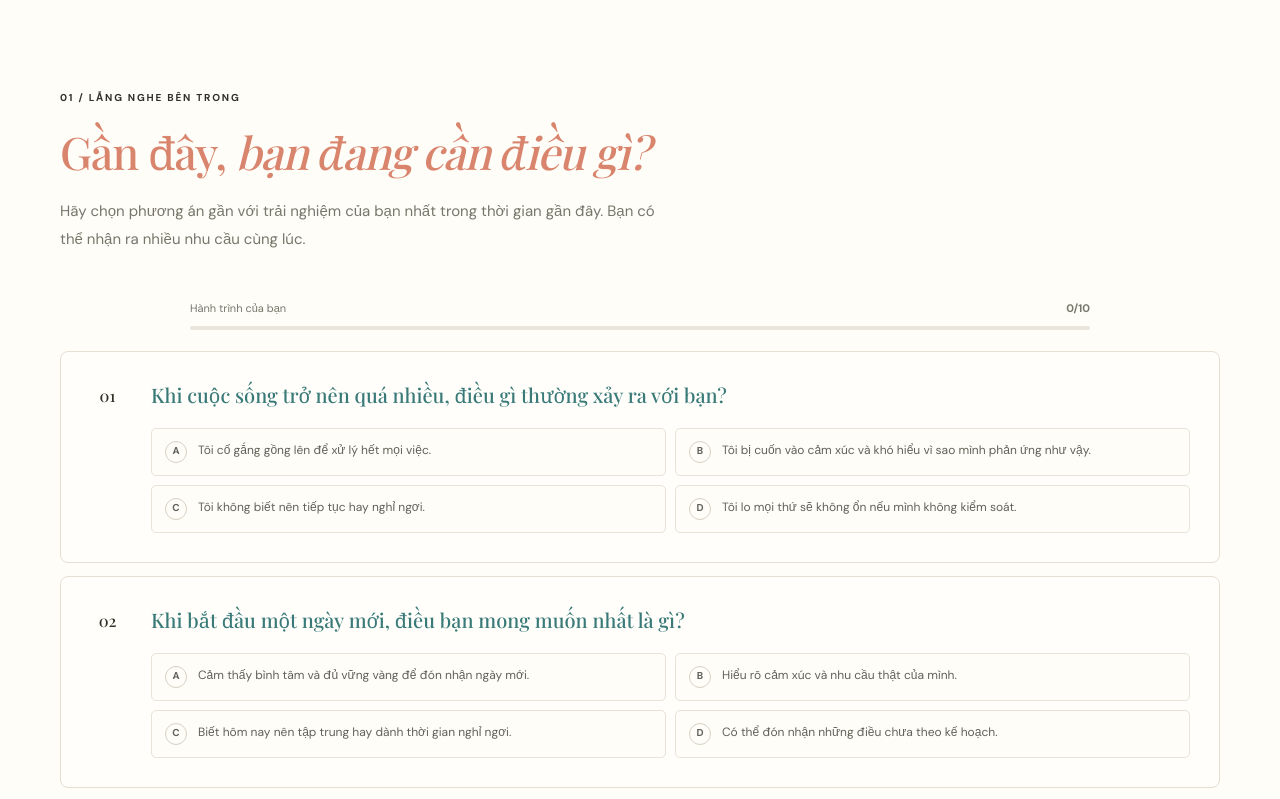
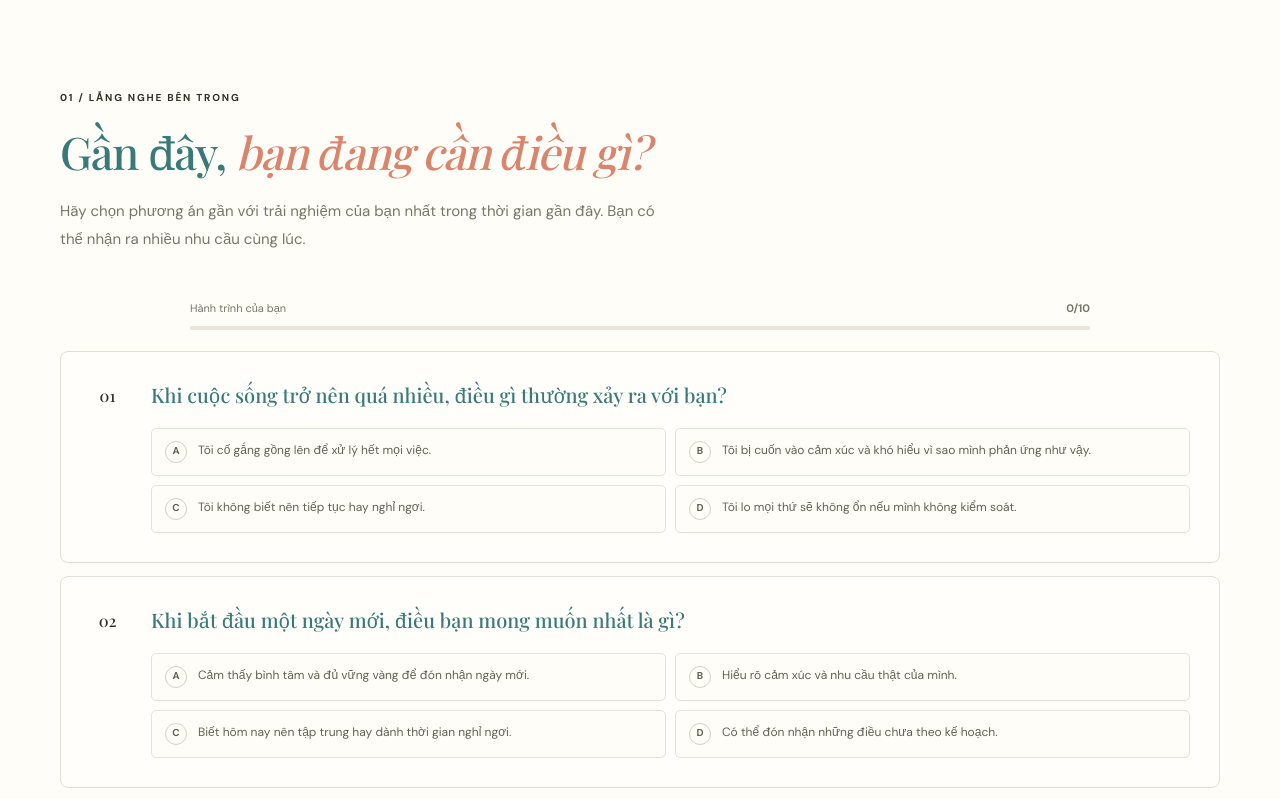
Before and after one commit to ThanhHuong25/gpt_quiz, a Next.js app: page / in a window 1280 px wide. Shown: the part 880-1679 px from the top of the page. Built offline with nearby package versions, Linux system fonts and the light colour scheme; a web font is replaced by a local one.

Commit message:
Refactor heading color styles in globals.css
Updated heading colors to default to Teal and applied Warm Coral to emphasized text within headings and paragraphs.

```diff
--- a/app/globals.css
+++ b/app/globals.css
@@ -276,16 +276,17 @@ del { color: #9d9a8e; font-size: 10px; font-weight: 400; }
   .site-footer { flex-wrap: wrap; padding: 22px 18px; }
   .site-footer p { order: 3; width: 100%; }
 }
-h1, h3, h4, h5, h6 {
-  color: #397A78 !important;
-}
-h2 {
-  color: var(--warm-coral) !important;
-}
+
 @media (prefers-reduced-motion: reduce) {
   *, *::before, *::after { scroll-behavior: auto !important; transition: none !important; }
 }
-em, i {
+/* Quy định tất cả tiêu đề có màu mặc định là Teal */
+h1, h2, h3, h4, h5, h6 {
+  color: #397A78 !important;
+}
+
+/* Chỉ nhuộm riêng các chữ in nghiêng nằm BÊN TRONG tiêu đề hoặc đoạn văn sang Warm Coral */
+h1 em, h2 em, h3 em, h4 em, h5 em, h6 em, p em, em, i {
   color: var(--warm-coral) !important;
   font-style: italic !important;
 }
```
